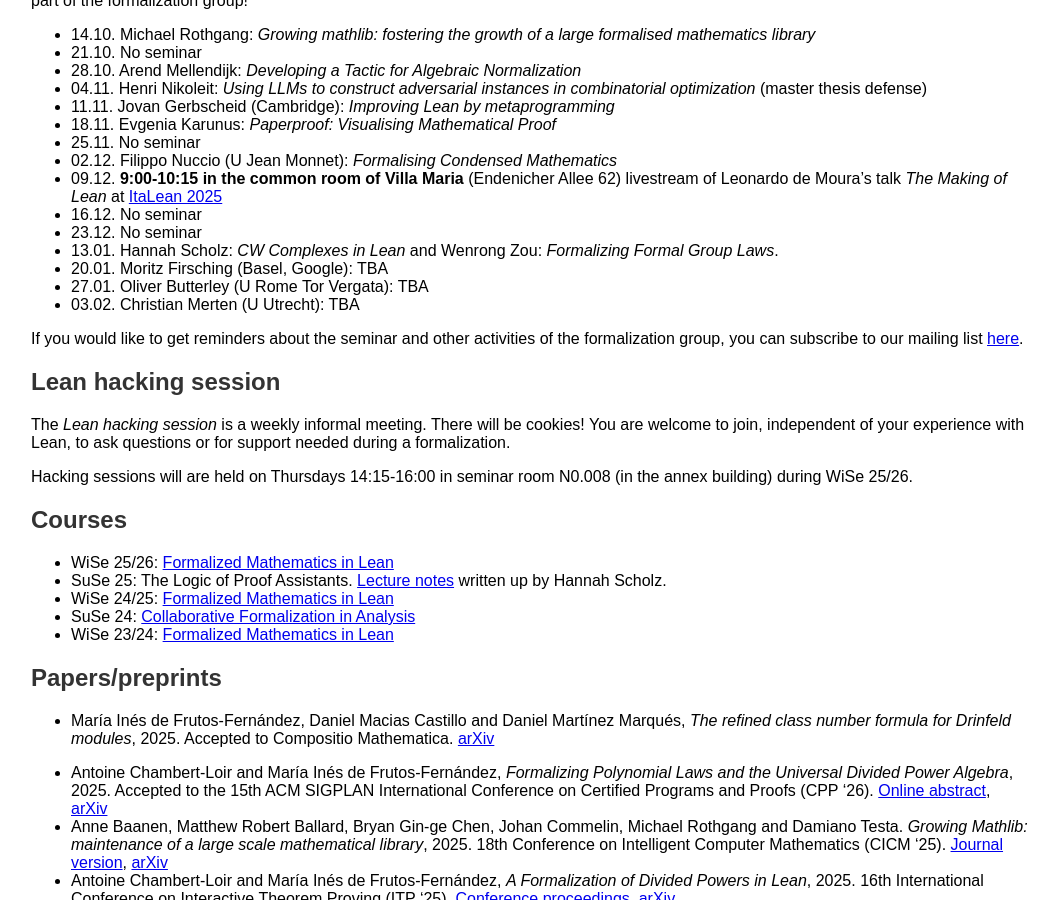
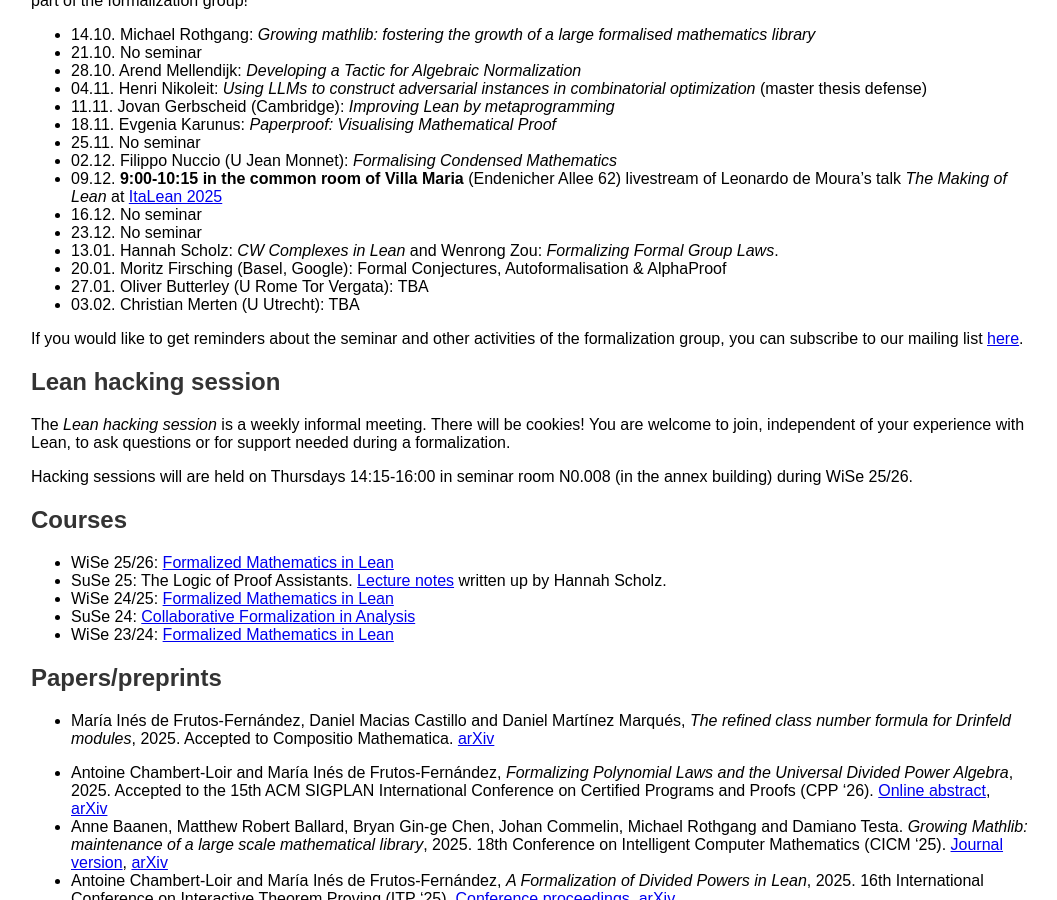
Before and after one commit to fpvandoorn/fpvandoorn.github.io, a Jekyll site: the page built from formalized-mathematics.md, in a window 1280 px wide and 900 px high, scrolled down 726 px. Shown: the whole window, without its empty margins (109-1166 px from the left). Built offline with Jekyll 4.4.1, drawn with Linux system fonts in a browser that asks for light colours; our own code applies the rules of GitHub Pages for plain Markdown files.

Commit message:
title Moritz' talk

```diff
--- a/formalized-mathematics.md
+++ b/formalized-mathematics.md
@@ -54,7 +54,7 @@ In WiSe 25/26 the seminar will be Tuesdays 10:15-12:00 in seminar room 0.007 at
 * 16.12. No seminar
 * 23.12. No seminar
 * 13.01. Hannah Scholz: *CW Complexes in Lean* and Wenrong Zou: *Formalizing Formal Group Laws*.
-* 20.01. Moritz Firsching (Basel, Google): TBA
+* 20.01. Moritz Firsching (Basel, Google): Formal Conjectures, Autoformalisation & AlphaProof
 * 27.01. Oliver Butterley (U Rome Tor Vergata): TBA
 * 03.02. Christian Merten (U Utrecht): TBA
 
```
